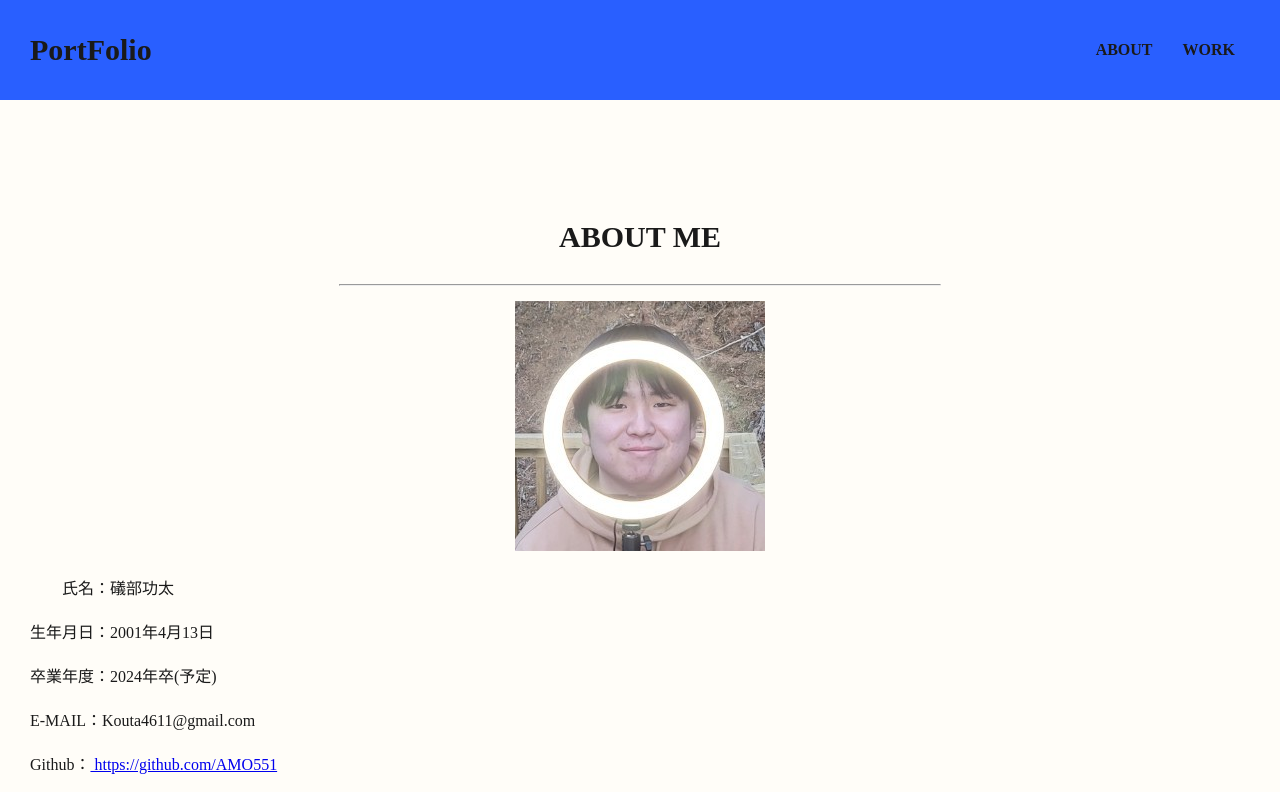
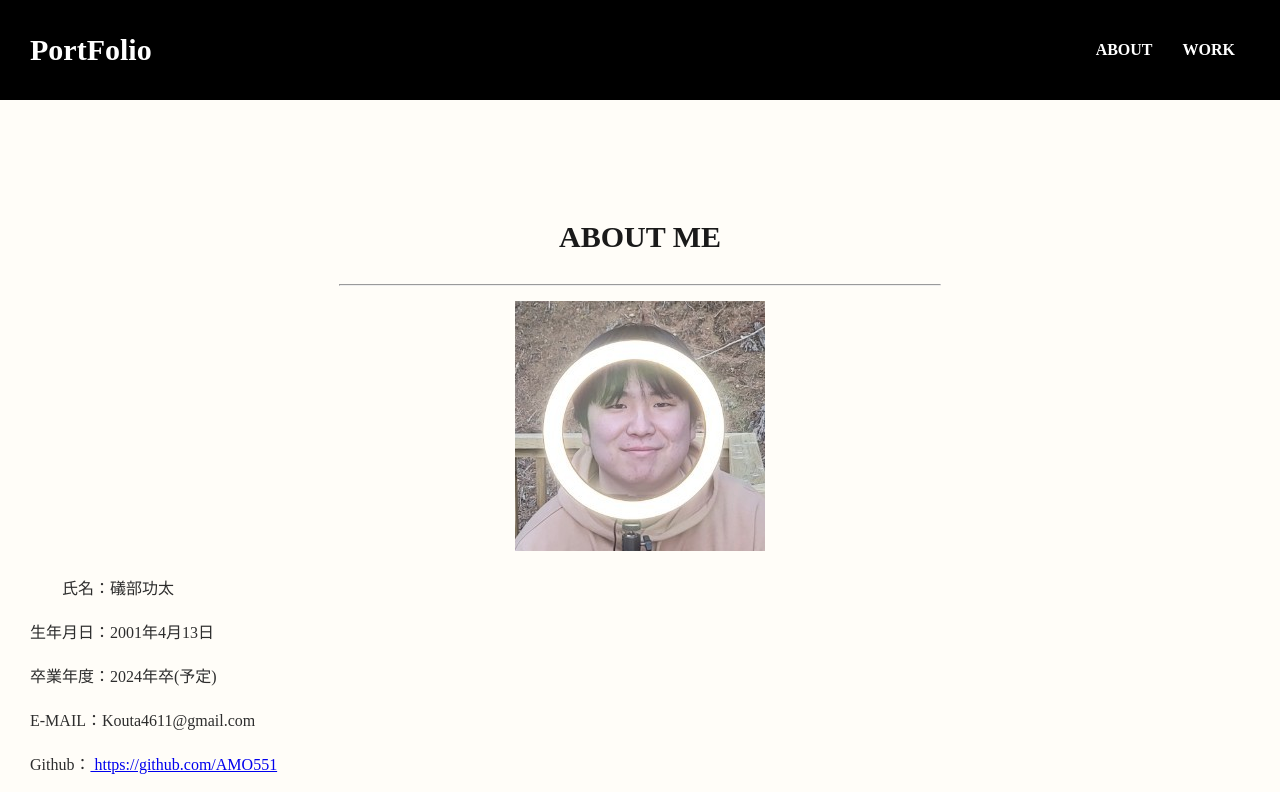
Before and after one commit to AMO551/AMO551.github.io, a plain HTML site: page index.html in a window 1280 px wide. Shown: the top 792 px of the page. Drawn offline with nearby package versions, Linux system fonts and the light colour scheme; a web font is replaced by a local one.

Commit message:
ヘッター変更

```diff
--- a/stylesheet.css
+++ b/stylesheet.css
@@ -142,7 +142,7 @@ section:nth-child(2n){
 body {
   margin: 0;
   padding: 0;
-  color: #1a1a1a;
+  color: #2d2d2d;
   /*font-family: 'Noto Sans JP', sans-serif;*/
   font-family:'nikumaru';
   background: hsla(30, 10%, 96%, 0);
@@ -162,7 +162,7 @@ header {
   font-family:'nikumaru';
   width: 100%;
   height: 100px;
-  background: #295fff;
+  background: #000000;
   display: flex;/* flexboxを作る */
   align-items: center; /* 上下中央に揃える */
   justify-content: space-between; /* 両端に配置 */
@@ -177,7 +177,7 @@ header {
   justify-content: space-around;
   }
 h1 a {
-  color: #1a1a1a;
+  color: #ffffff;
   font-size: 30px;
   text-decoration: none;
 }
@@ -187,7 +187,7 @@ ul {
 }
 ul li a {
   padding: 10px 15px;
-  color: #1a1a1a;
+  color: #ffffff;
   text-decoration: none;
   font-weight: bold;
 }
```
